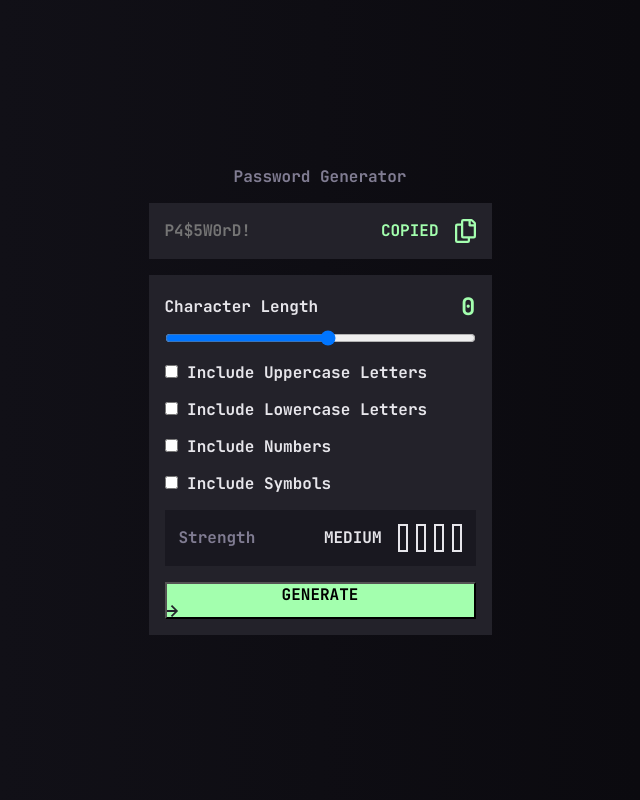
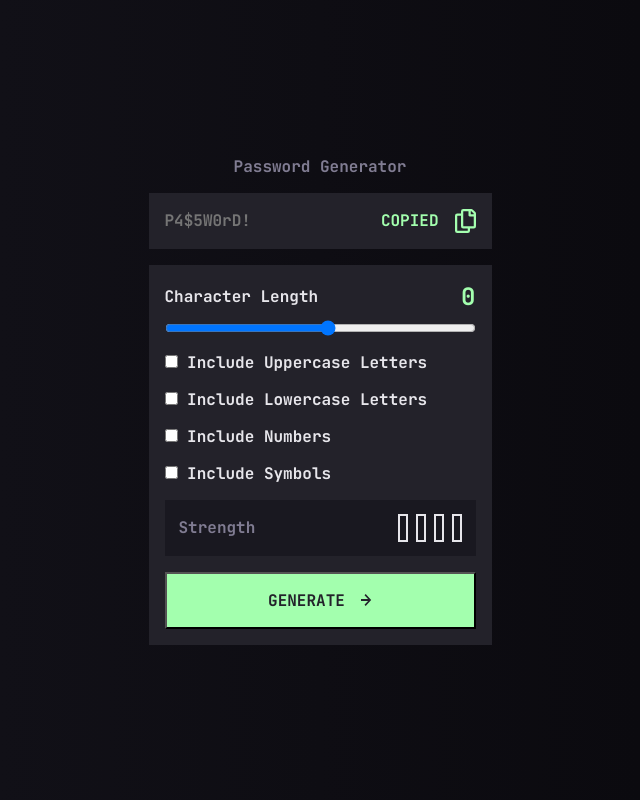
Before and after one commit to KaiWaldrant/fem-psw-gen, a plain HTML site: page index.html in a window 1280 px wide. Shown: the whole page, without its empty margins (320-960 px from the left). Drawn offline with Linux system fonts and the light colour scheme.

Commit message:
style general form

```diff
--- a/index.html
+++ b/index.html
@@ -108,7 +108,7 @@
             <label class="strength__label text-grey-600">Strength</label>
             <div class="strength__indicator">
               <p id="strength-lvl" class="strength__text text-grey-200">
-                MEDIUM
+
               </p>
               <div class="strength__bars">
                 <div class="strength__bar"></div>
@@ -119,8 +119,8 @@
             </div>
           </div>
 
-          <button class="generate-btn bg-green-200">
-            GENERATE
+          <button class="generate-btn bg-green-200 text-grey-800">
+            <p class="generate-btn__text">GENERATE</p>
             <img
               src="/assets/images/icon-arrow-right.svg"
               alt=""
--- a/style.css
+++ b/style.css
@@ -124,6 +124,19 @@ body {
     border: 2px, solid, var(--clr-grey-200);
 }
 
+.generate-btn {
+    display: flex;
+    gap: 1rem;
+    padding-block: 1rem;
+    justify-content: center;
+    align-items: center;
+}
+
+.generate-btn__icon {
+    width: 11.11px;
+    height: 12px;
+}
+
 /*Utilities*/
 
 /* Text Colors */
```
Lines whose indentation alone changed are shown as unchanged.
